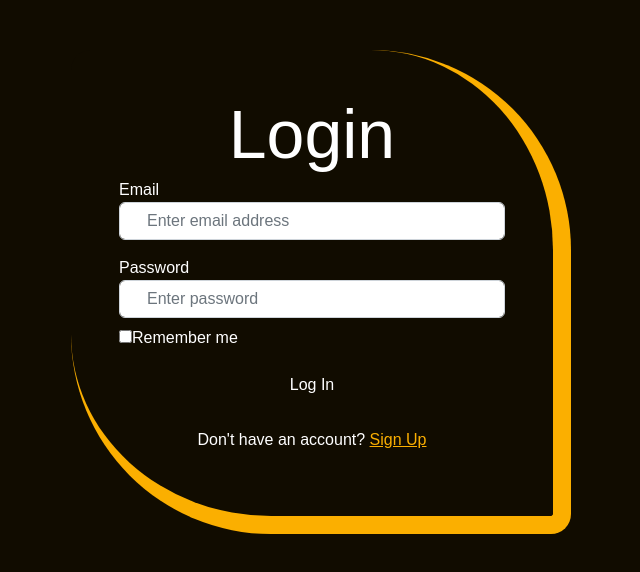
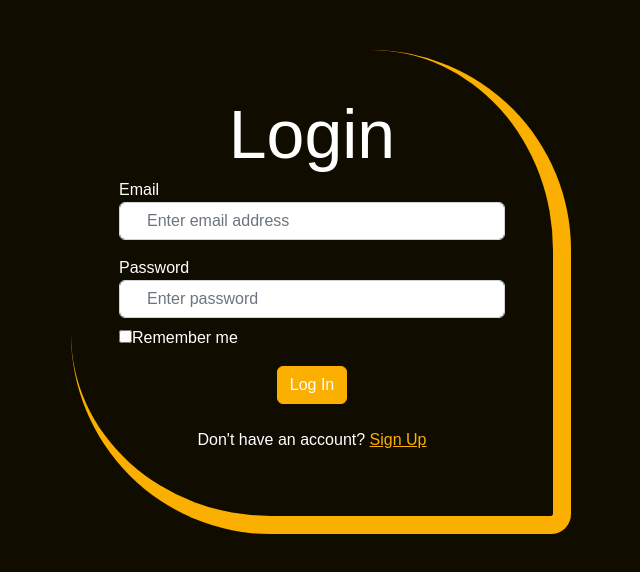
Before and after one commit to Marvinrose/Art-Landing-Page, a React (Create React App) app in the folder frontend/: page / in a window 1280 px wide. In both pictures the pointer is over the button "Log In". Shown: the top 572 px of the page, without its empty margins (319-959 px from the left). Built offline with nearby package versions, Linux system fonts and the light colour scheme.

Commit message:
Updated app.css

```diff
--- a/frontend/src/App.css
+++ b/frontend/src/App.css
@@ -30,6 +30,12 @@ body {
   color: white;
 }
 
+.log-btn:hover {
+  background-color: var(--secondary-color);
+  border-color: var(--secondary-color);
+  color: white;
+}
+
 .log-link {
   color: var(--secondary-color);
 }
```
